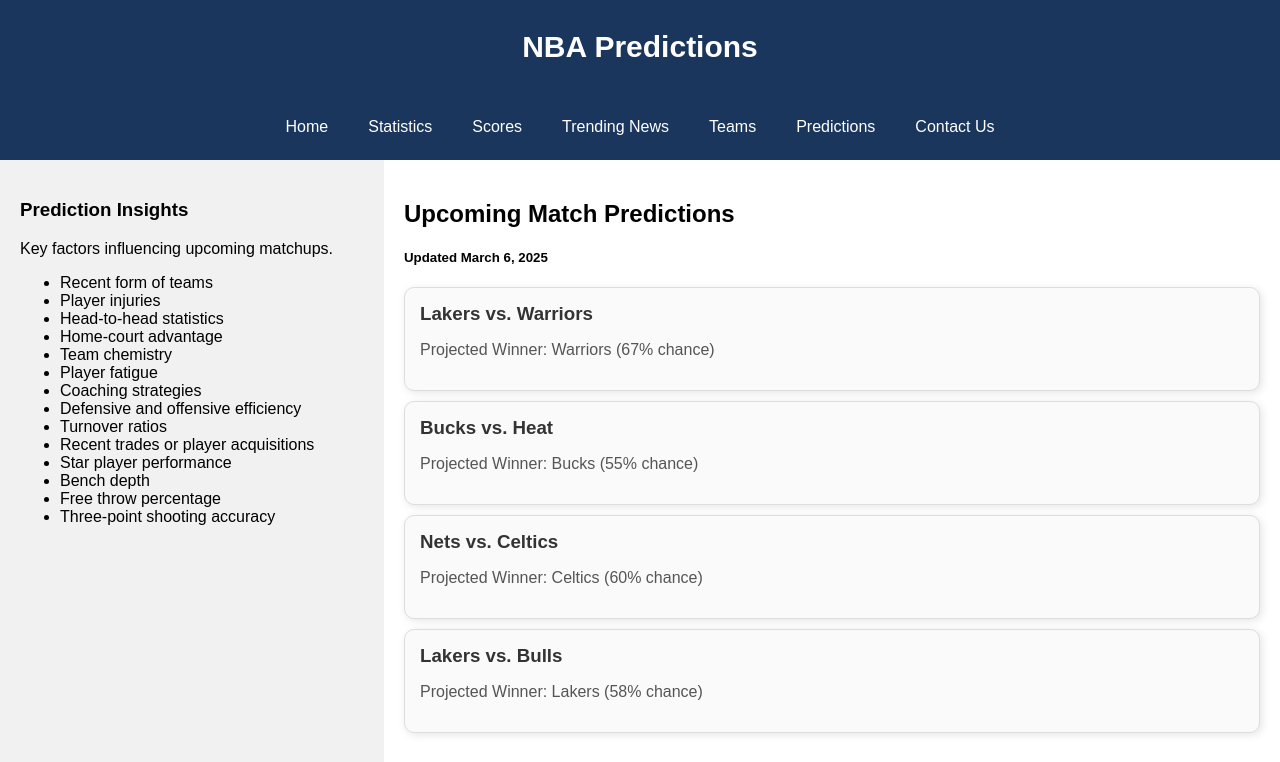
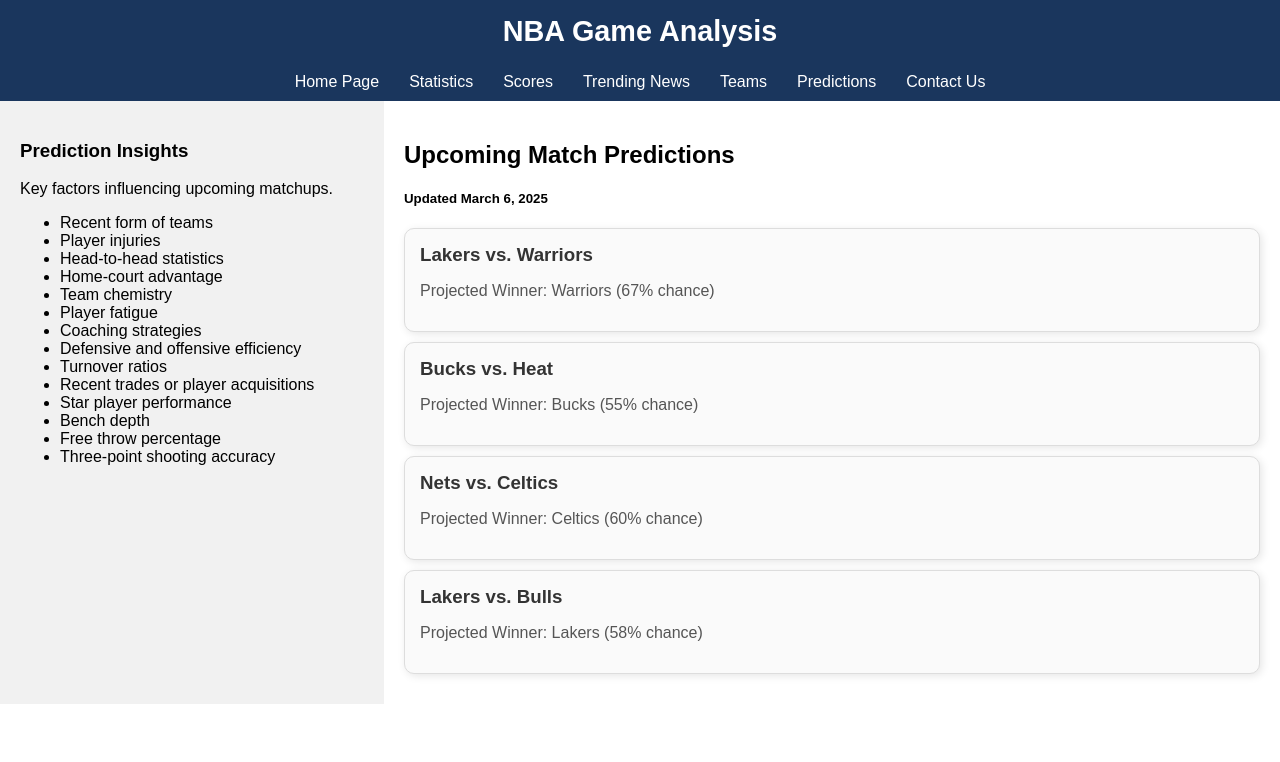
Before and after one commit to BillingtonDev/NBAPredictionsWebsite, a Node project: template frontend/views/predictions.ejs in a window 1280 px wide. Shown: the top 762 px of the page. Run offline with Node 20 templates, Linux system fonts and the light colour scheme; the template is opened without the code that fills it, so the values that code supplies are empty.

Commit message:
Predictions page navbar adjustment

```diff
--- a/frontend/public/predictions.css
+++ b/frontend/public/predictions.css
@@ -9,39 +9,59 @@
     margin: 0;
   }
 
-  /* Header styling */
-  .header {
-    padding: 10px;
+  header {
+    background: #1a365d;
+    color: white;
+    padding: 0;
+    position: relative;
     text-align: center;
-    background: #1a365d;
-    color: #ffffff;
   }
 
-  .header h1 {
-    font-size: 30px;
+  header h1 {
+    margin: 0;
+    padding: 15px 20px;
+    font-size: 1.8rem;
   }
 
-  /* Navigation bar */
-  .navbar {
+
+  nav {
+    background-color: #1a365d;
+    width: 100%;
     display: flex;
-    justify-content: center; /* Center the navigation links horizontally */
-    background-color: #1a365d;
-    padding: 10px 0; /* Adjust padding for spacing */
-}
-
-  .navbar a {
-    float: left;
-    display: block;
-    color: rgb(255, 255, 255);
-    text-align: center;
-    padding: 14px 20px;
-    text-decoration: none;
+    justify-content: center;
   }
 
-  .navbar a:hover {
-    background-color: #ddd;
-    color: black;
+  nav ul {
+    display: flex;
+    list-style: none;
+    padding: 0;
+    margin: 0;
+    justify-content: center;
   }
+
+  nav li {
+    padding: 0;
+  }
+
+
+  nav a {
+    color: white;
+    text-decoration: none;
+    padding: 10px 15px;
+    display: block;
+    transition: background-color 0.3s;
+    background-color: transparent;
+  }
+
+
+  nav a:hover {
+    background-color: rgba(255, 255, 255, 0.2);
+  }
+
+  nav a.active:hover {
+    background-color: rgba(255, 255, 255, 0.2);
+  }
+
 
   /* Layout settings */
   .row {
--- a/frontend/views/predictions.ejs
+++ b/frontend/views/predictions.ejs
@@ -9,19 +9,21 @@
 
   </head>
   <body>
-    <div class="header">
-      <h1>NBA Predictions</h1>
-    </div>
+    <header>
+      <h1 class="header-title">NBA Game Analysis</h1>
+      <nav>
+          <ul>
+              <li><a href="/">Home Page</a></li>
+              <li><a href="/statistics">Statistics</a></li>
+              <li><a href="/scores" class="active">Scores</a></li>
+              <li><a href="/trending">Trending News</a></li>
+              <li><a href="/teams">Teams</a></li>
+              <li><a href="/predictions">Predictions</a></li>
+              <li><a href="/contactus">Contact Us</a></li>
+          </ul>
+      </nav>
+  </header>
 
-    <div class="navbar">
-      <a href="/">Home</a>
-      <a href="/statistics">Statistics</a>
-      <a href="/scores">Scores</a>
-      <a href="/trending">Trending News</a>
-      <a href="/teams">Teams</a>
-      <a href="/predictions"> Predictions </a>
-      <a href="/contactus">Contact Us</a>
-    </div>
 
     <div class="row">
       <div class="side">
```
